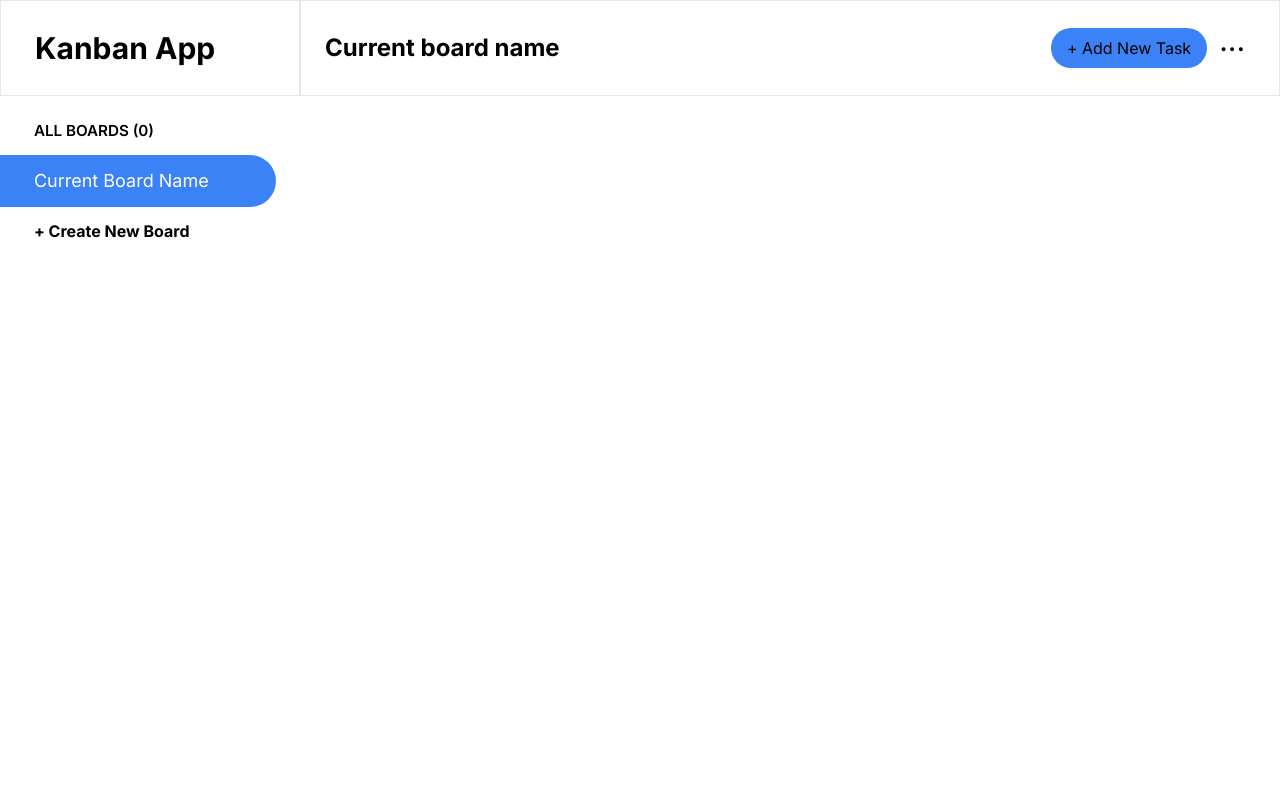
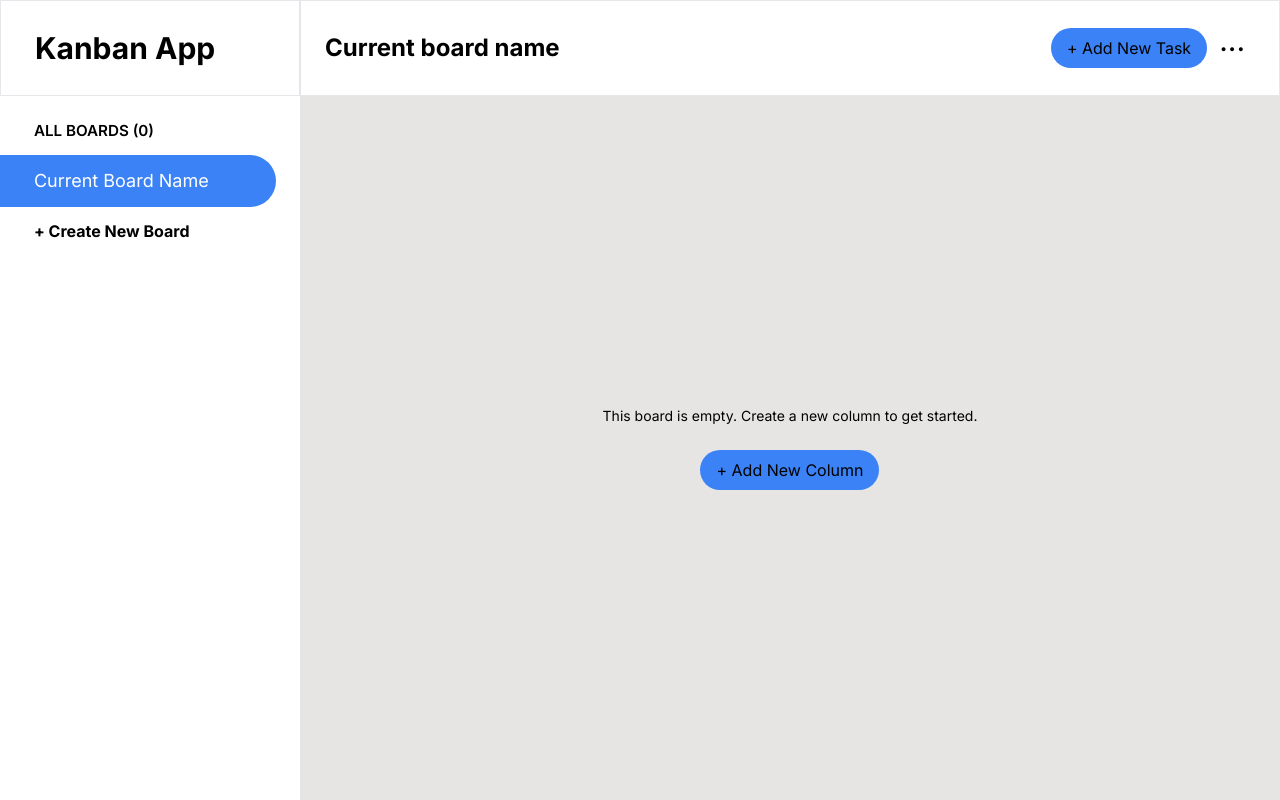
Before and after one commit to MarkAlexI/kanbanAppOnNextAndFirebase, a Next.js app: page / in a window 1280 px wide. Built offline with nearby package versions, Linux system fonts and the light colour scheme.

Commit message:
Added board for tasks to project. Need implemented functionality.

```diff
--- a/package.json
+++ b/package.json
@@ -1,7 +1,7 @@
 {
   "author": "markalexi",
   "name": "kanban_app_on_next_and_firebase",
-  "version": "0.9.1",
+  "version": "0.10.1",
   "private": true,
   "scripts": {
     "dev": "next dev",
--- /dev/null
+++ b/src/app/components/BoardTasks.tsx
@@ -0,0 +1,16 @@
+export default function BoardTasks() {
+  return (
+    <div className="overflow-x-auto overflow-y-auto w-full bg-stone-200">
+      <div className="w-full h-full flex justify-center items-center">
+        <div className="flex flex-col items-center">
+          <p className="text-black text-sm">
+            This board is empty. Create a new column to get started.
+          </p>
+          <button className="bg-blue-500 text-black px-4 py-2 flex mt-6 rounded-3xl items-center space-x-2">
+            <p>+ Add New Column</p>
+          </button>
+        </div>
+      </div>
+    </div>
+  );
+}
--- a/src/app/layout.tsx
+++ b/src/app/layout.tsx
@@ -18,8 +18,8 @@ export default function RootLayout({
   children: React.ReactNode
 }) {
   return (
-    <html lang="en">
-      <body className={inter.className}>
+    <html lang="en" className={inter.className}>
+      <body className="pb-24 h-screen overflow-hidden">
         <Providers>
           <Navbar />
           {children}
--- a/src/app/page.tsx
+++ b/src/app/page.tsx
@@ -1,6 +1,7 @@
 "use client";
 
 import Sidebar from "./components/Sidebar";
+import BoardTasks from "./components/BoardTasks";
 import { collection, getDocs, addDoc } from "firebase/firestore";
 import { db } from "./utils/firebaseConfig";
 import { useEffect, useState } from "react";
@@ -20,6 +21,7 @@ export default function Home() {
   return (
     <main className="flex h-full">
       <Sidebar />
+      <BoardTasks />
     </main>
   )
 }
```
